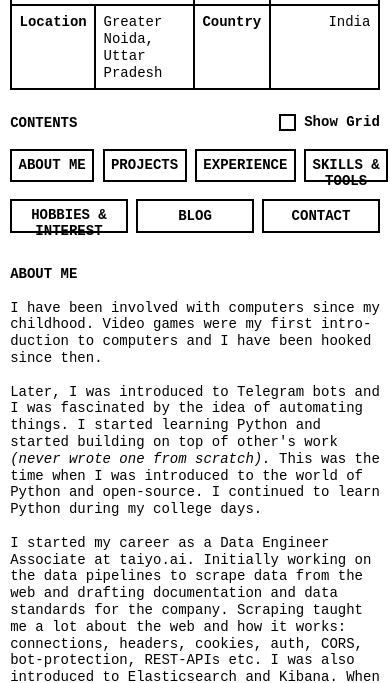
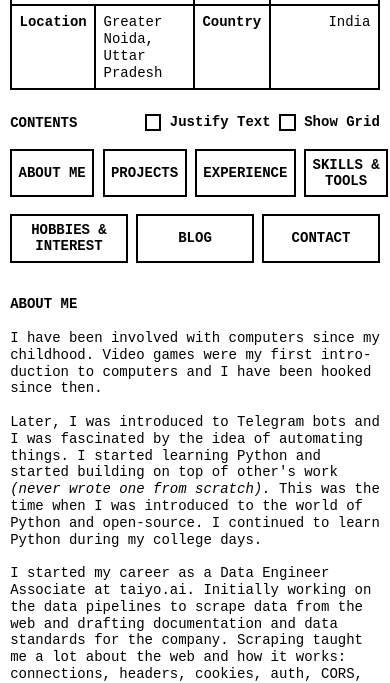
Before and after one commit to monoatomix/monoatomix.github.io, a plain HTML site: page index.html in a window 390 px wide. Shown: the part 137-820 px from the top of the page. Drawn offline with Linux system fonts and the light colour scheme; a web font is replaced by a local one.

Commit message:
responsive

```diff
--- a/index.css
+++ b/index.css
@@ -58,7 +58,7 @@ body {
     overflow-x: hidden;
 }
 
-@media screen and (max-width: 480px) {
+@media screen and (max-width: 720px) {
     :root {
         font-size: 14px;
     }
@@ -515,3 +515,9 @@ label input {
 .debug-toggle-label {
     text-align: right;
 }
+
+@media screen and (max-width: 720px) {
+    button {
+        height: auto;
+    }
+}
--- a/index.html
+++ b/index.html
@@ -52,7 +52,10 @@
 </table>
 <nav id="TOC" role="doc-toc">
 <h2 id="toc-title" style="display: inline">Contents</h2>
-<label class="debug-toggle-label" style="display: inline; float: right; position: relative; top: -18px;"><input type="checkbox" class="debug-toggle" /> Show Grid</label>
+<label class="debug-toggle-label" style="display: inline; float: right; position: relative; top: -18px;">
+  <input type="checkbox" class="justify-toggle" /> Justify Text
+  <input type="checkbox" class="debug-toggle" /> Show Grid
+</label>
 <div class="grid">
   <button onclick="location.href='#introduction';" style="flex-grow: 1;">About Me</button>
   <button onclick="location.href='#projects';" style="flex-grow: 1;">Projects</button>
@@ -260,13 +263,13 @@ eliminating the need for manually writing scrapers for each website.
 <td><a href="https://discord.gg/monoatomic">@monoatomic</a>
 </tr>
 </table>
+<div class="debug-grid"></div>
+<script src="index.js" async></script>
+</body>
 <footer>
 <hr>
 <p>Source: <a href="https://github.com/M0N0Atomic/M0N0Atomic.github.io">github.com/M0N0Atomic/M0N0Atomic.github.io</a></p>
 <p>Inspired from: <a
 href="https://github.com/owickstrom/the-monospace-web">The Monospace Web</a> by <a href="https://wickstrom.tech/">Oskar Wickström</a>.</p>
-  <div class="debug-grid"></div>
-  <script src="index.js" async></script>
 </footer>
-</body>
 </html>
--- a/index.js
+++ b/index.js
@@ -118,3 +118,14 @@ function onDebugToggle() {
 }
 debugToggle.addEventListener("change", onDebugToggle);
 onDebugToggle();
+
+const justifyToggle = document.querySelector(".justify-toggle");
+function onJustifyToggle() {
+  document.body.classList.toggle("justify", justifyToggle.checked);
+  const paragraphs = document.querySelectorAll("p");
+  for (const paragraph of paragraphs) {
+    paragraph.style.setProperty("text-align", justifyToggle.checked ? "justify" : "left");
+  }
+}
+justifyToggle.addEventListener("change", onJustifyToggle);
+onJustifyToggle();
```
